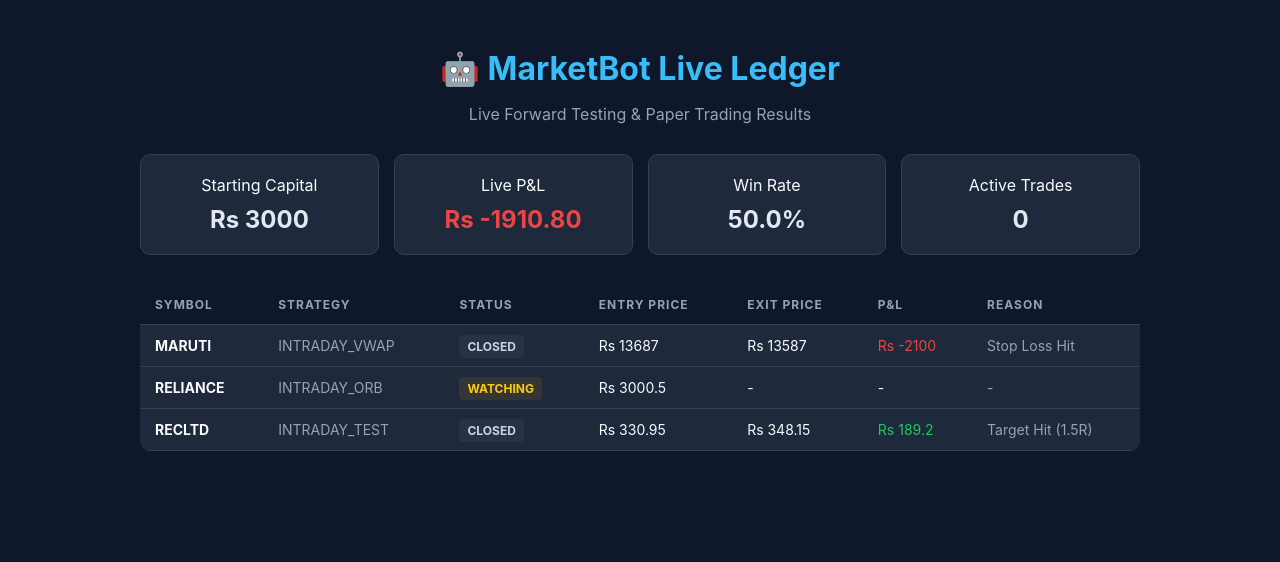
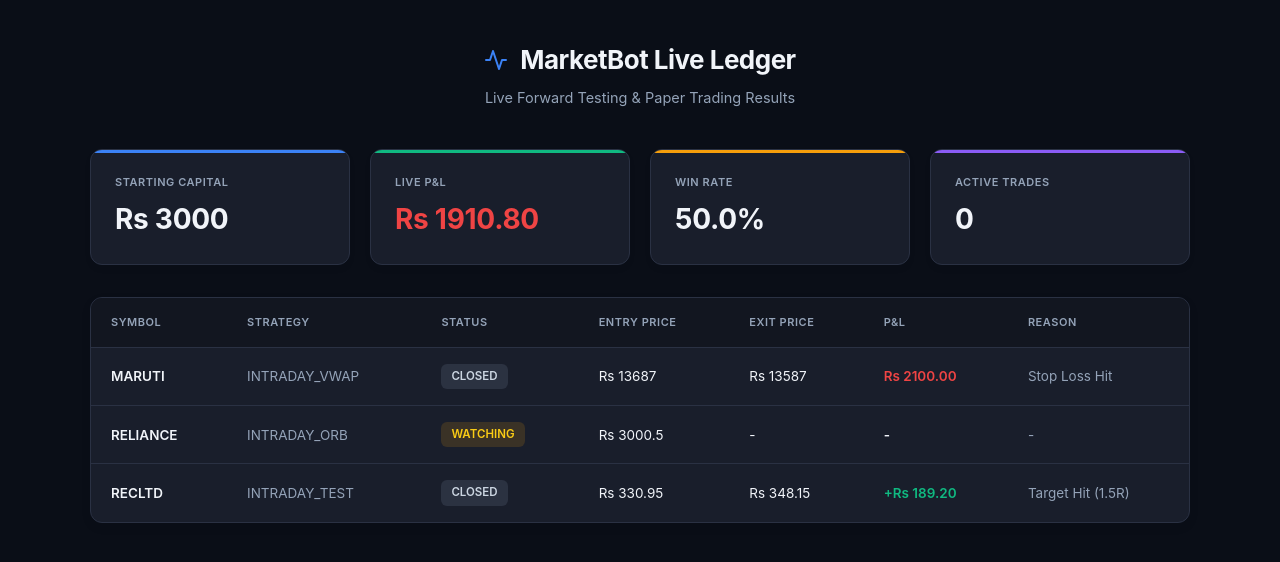
Before and after one commit to harmandugri15/marketBot, a plain HTML site: page public_dashboard.html in a window 1280 px wide. Drawn offline with Linux system fonts and the light colour scheme.

Commit message:
frontend

```diff
--- a/public_dashboard.html
+++ b/public_dashboard.html
@@ -5,40 +5,218 @@
     <meta name="viewport" content="width=device-width, initial-scale=1.0">
     <title>MarketBot | Live Forward Test</title>
     <style>
-        body { background: #0f172a; color: #f8fafc; font-family: -apple-system, sans-serif; padding: 20px; }
-        .container { max-width: 1000px; margin: 0 auto; }
-        h1 { color: #38bdf8; text-align: center; margin-bottom: 5px; }
-        p.subtitle { text-align: center; color: #94a3b8; margin-bottom: 30px; }
+        :root {
+            /* Modern Professional Finance Dark Theme */
+            --bg: #0a0e17;
+            --surf: #121620;
+            --card: #191e2b;
+            --border: #2a3143;
+            --txt: #f1f4f9;
+            --muted: #94a3b8;
 
-        .stats-grid { display: grid; grid-template-columns: repeat(auto-fit, minmax(200px, 1fr)); gap: 15px; margin-bottom: 30px; }
-        .stat-card { background: #1e293b; padding: 20px; border-radius: 10px; border: 1px solid #334155; text-align: center; }
-        .stat-value { font-size: 24px; font-weight: bold; color: #e2e8f0; margin-top: 10px; }
-        .profit { color: #22c55e; }
-        .loss { color: #ef4444; }
+            /* Refined Semantic Colors */
+            --g: #10b981; /* Emerald */
+            --r: #ef4444; /* Red */
+            --a: #f59e0b; /* Amber */
+            --b: #3b82f6; /* Blue */
+            --p: #8b5cf6; /* Purple */
+        }
 
-        table { width: 100%; border-collapse: collapse; background: #1e293b; border-radius: 10px; overflow: hidden; }
-        th, td { padding: 12px 15px; text-align: left; border-bottom: 1px solid #334155; font-size: 14px; }
-        th { background: #0f172a; color: #94a3b8; text-transform: uppercase; letter-spacing: 1px; font-size: 12px; }
-        tr:hover { background: #283548; }
-        .badge { padding: 4px 8px; border-radius: 4px; font-size: 12px; font-weight: bold; }
-        .b-watching { background: #ca8a0420; color: #facc15; }
-        .b-active { background: #3b82f620; color: #60a5fa; }
-        .b-closed { background: #64748b20; color: #cbd5e1; }
+        * {
+            box-sizing: border-box;
+            margin: 0;
+            padding: 0;
+        }
+
+        body {
+            background: var(--bg);
+            color: var(--txt);
+            font-family: -apple-system, BlinkMacSystemFont, "Inter", "Segoe UI", Roboto, Helvetica, Arial, sans-serif;
+            padding: 40px 20px;
+            line-height: 1.5;
+            -webkit-font-smoothing: antialiased;
+        }
+
+        .container {
+            max-width: 1100px;
+            margin: 0 auto;
+        }
+
+        /* HEADER */
+        .header {
+            display: flex;
+            align-items: center;
+            justify-content: center;
+            gap: 12px;
+            margin-bottom: 8px;
+        }
+
+        .header-icon {
+            color: var(--b);
+            display: flex;
+            align-items: center;
+        }
+
+        h1 {
+            color: var(--txt);
+            font-size: 26px;
+            font-weight: 700;
+            letter-spacing: -0.02em;
+        }
+
+        p.subtitle {
+            text-align: center;
+            color: var(--muted);
+            font-size: 14.5px;
+            margin-bottom: 40px;
+        }
+
+        /* STATS GRID */
+        .stats-grid {
+            display: grid;
+            grid-template-columns: repeat(auto-fit, minmax(220px, 1fr));
+            gap: 20px;
+            margin-bottom: 32px;
+        }
+
+        .stat-card {
+            background: var(--card);
+            padding: 24px;
+            border-radius: 12px;
+            border: 1px solid var(--border);
+            position: relative;
+            overflow: hidden;
+            box-shadow: 0 4px 6px rgba(0,0,0,0.05);
+            transition: transform 0.2s ease, border-color 0.2s ease;
+        }
+
+        .stat-card:hover {
+            transform: translateY(-2px);
+            border-color: #3b4256;
+        }
+
+        .stat-card::before {
+            content: '';
+            position: absolute;
+            top: 0;
+            left: 0;
+            right: 0;
+            height: 3px;
+        }
+
+        .stat-card:nth-child(1)::before { background: var(--b); }
+        .stat-card:nth-child(2)::before { background: var(--g); }
+        .stat-card:nth-child(3)::before { background: var(--a); }
+        .stat-card:nth-child(4)::before { background: var(--p); }
+
+        .stat-label {
+            font-size: 11px;
+            color: var(--muted);
+            text-transform: uppercase;
+            letter-spacing: 0.05em;
+            font-weight: 600;
+        }
+
+        .stat-value {
+            font-size: 28px;
+            font-weight: 700;
+            color: var(--txt);
+            margin-top: 8px;
+            letter-spacing: -0.01em;
+        }
+
+        .profit { color: var(--g) !important; }
+        .loss { color: var(--r) !important; }
+
+        /* TABLE RESPONSIVENESS */
+        .table-container {
+            background: var(--card);
+            border: 1px solid var(--border);
+            border-radius: 12px;
+            overflow-x: auto; /* Allows horizontal swipe on mobile */
+            -webkit-overflow-scrolling: touch;
+            box-shadow: 0 4px 12px rgba(0,0,0,0.05);
+        }
+
+        table {
+            width: 100%;
+            border-collapse: collapse;
+            min-width: 700px; /* Forces scroll on tiny screens */
+        }
+
+        th, td {
+            padding: 16px 20px;
+            text-align: left;
+            border-bottom: 1px solid var(--border);
+        }
+
+        th {
+            background: var(--surf);
+            color: var(--muted);
+            text-transform: uppercase;
+            letter-spacing: 0.05em;
+            font-size: 11px;
+            font-weight: 600;
+            white-space: nowrap;
+        }
+
+        td {
+            font-size: 13.5px;
+            white-space: nowrap;
+        }
+
+        tr:last-child td { border-bottom: none; }
+        tr:hover td { background: rgba(255, 255, 255, 0.02); }
+
+        /* TYPOGRAPHY HELPERS */
+        .font-semibold { font-weight: 600; color: var(--txt); }
+        .text-muted { color: var(--muted); }
+
+        /* BADGES */
+        .badge {
+            padding: 4px 10px;
+            border-radius: 6px;
+            font-size: 11.5px;
+            font-weight: 600;
+            display: inline-flex;
+            align-items: center;
+        }
+        .b-watching { background: rgba(245, 158, 11, 0.15); color: #facc15; }
+        .b-active { background: rgba(59, 130, 246, 0.15); color: #60a5fa; }
+        .b-closed { background: rgba(148, 163, 184, 0.15); color: #cbd5e1; }
     </style>
 </head>
 <body>
 
 <div class="container">
-    <h1>🤖 MarketBot Live Ledger</h1>
+    <div class="header">
+        <div class="header-icon">
+            <svg width="24" height="24" viewBox="0 0 24 24" fill="none" stroke="currentColor" stroke-width="2" stroke-linecap="round" stroke-linejoin="round"><polyline points="22 12 18 12 15 21 9 3 6 12 2 12"></polyline></svg>
+        </div>
+        <h1>MarketBot Live Ledger</h1>
+    </div>
     <p class="subtitle">Live Forward Testing & Paper Trading Results</p>
 
     <div class="stats-grid">
-        <div class="stat-card">Starting Capital<div class="stat-value" id="val-cap">Loading...</div></div>
-        <div class="stat-card">Live P&L<div class="stat-value" id="val-pnl">Loading...</div></div>
-        <div class="stat-card">Win Rate<div class="stat-value" id="val-wr">Loading...</div></div>
-        <div class="stat-card">Active Trades<div class="stat-value" id="val-active">Loading...</div></div>
+        <div class="stat-card">
+            <div class="stat-label">Starting Capital</div>
+            <div class="stat-value" id="val-cap">Loading...</div>
+        </div>
+        <div class="stat-card">
+            <div class="stat-label">Live P&L</div>
+            <div class="stat-value" id="val-pnl">Loading...</div>
+        </div>
+        <div class="stat-card">
+            <div class="stat-label">Win Rate</div>
+            <div class="stat-value" id="val-wr">Loading...</div>
+        </div>
+        <div class="stat-card">
+            <div class="stat-label">Active Trades</div>
+            <div class="stat-value" id="val-active">Loading...</div>
+        </div>
     </div>
 
+    <div class="table-container">
         <table>
             <thead>
                 <tr>
@@ -52,9 +230,10 @@
                 </tr>
             </thead>
             <tbody id="trade-table">
-            <tr><td colspan="7" style="text-align: center;">Fetching live data from GitHub...</td></tr>
+                <tr><td colspan="7" style="text-align: center; padding: 30px; color: var(--muted);">Fetching live data from GitHub...</td></tr>
             </tbody>
         </table>
+    </div>
 </div>
 
 <script>
@@ -81,7 +260,7 @@
         document.getElementById('val-cap').innerText = "Rs 3000";
 
         const pnlEl = document.getElementById('val-pnl');
-        pnlEl.innerText = `Rs ${totalPnl.toFixed(2)}`;
+        pnlEl.innerText = `${totalPnl >= 0 ? '+' : ''}Rs ${Math.abs(totalPnl).toFixed(2)}`;
         pnlEl.className = `stat-value ${totalPnl >= 0 ? 'profit' : 'loss'}`;
 
         document.getElementById('val-wr').innerText = closed.length > 0 ? `${((wins/closed.length)*100).toFixed(1)}%` : "0%";
@@ -93,25 +272,25 @@
 
         // Sort to show Active first, then newest closed
         trades.reverse().forEach(t => {
-            let pnlStr = t.realized_pnl ? `Rs ${t.realized_pnl}` : '-';
+            let pnlStr = t.realized_pnl ? `${t.realized_pnl >= 0 ? '+' : ''}Rs ${Math.abs(t.realized_pnl).toFixed(2)}` : '-';
             let pnlClass = t.realized_pnl > 0 ? 'profit' : (t.realized_pnl < 0 ? 'loss' : '');
             let statusClass = t.status === 'WATCHING' ? 'b-watching' : (t.status === 'ACTIVE' ? 'b-active' : 'b-closed');
 
             tbody.innerHTML += `
                 <tr>
-                    <td style="font-weight: bold;">${t.symbol}</td>
-                    <td style="color: #94a3b8;">${t.strategy}</td>
+                    <td class="font-semibold">${t.symbol}</td>
+                    <td class="text-muted">${t.strategy}</td>
                     <td><span class="badge ${statusClass}">${t.status}</span></td>
                     <td>${t.entry_price ? 'Rs ' + t.entry_price : '-'}</td>
                     <td>${t.exit_price ? 'Rs ' + t.exit_price : '-'}</td>
-                    <td class="${pnlClass}">${pnlStr}</td>
-                    <td style="color: #94a3b8;">${t.exit_reason || '-'}</td>
+                    <td class="font-semibold ${pnlClass}">${pnlStr}</td>
+                    <td class="text-muted">${t.exit_reason || '-'}</td>
                 </tr>
             `;
         });
     })
     .catch(err => {
-        document.getElementById('trade-table').innerHTML = `<tr><td colspan="7" style="color: #ef4444; text-align: center;">Error loading trade data. Make sure GitHub Pages is updated.</td></tr>`;
+        document.getElementById('trade-table').innerHTML = `<tr><td colspan="7" style="color: var(--r); text-align: center; padding: 30px;">Error loading trade data. Make sure GitHub Pages is updated.</td></tr>`;
     });
 </script>
 
```
Lines whose indentation alone changed are shown as unchanged.
